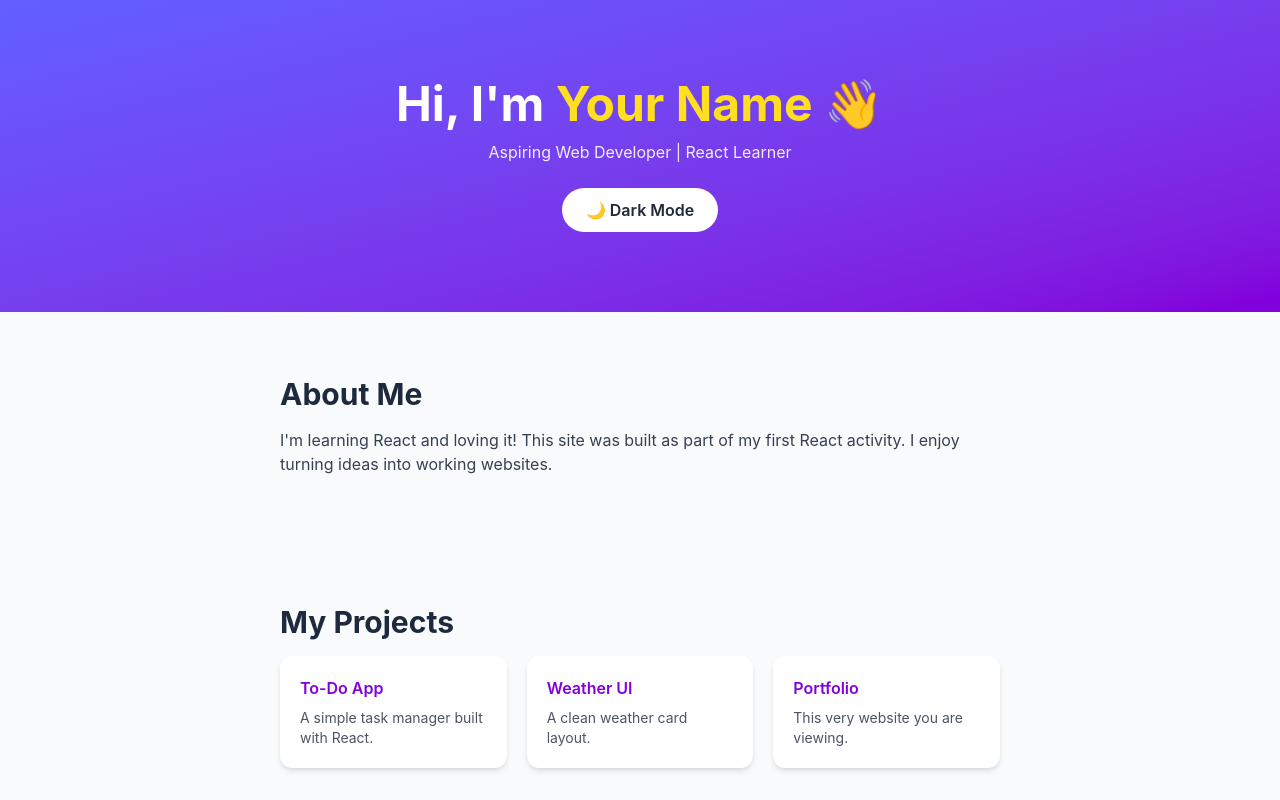
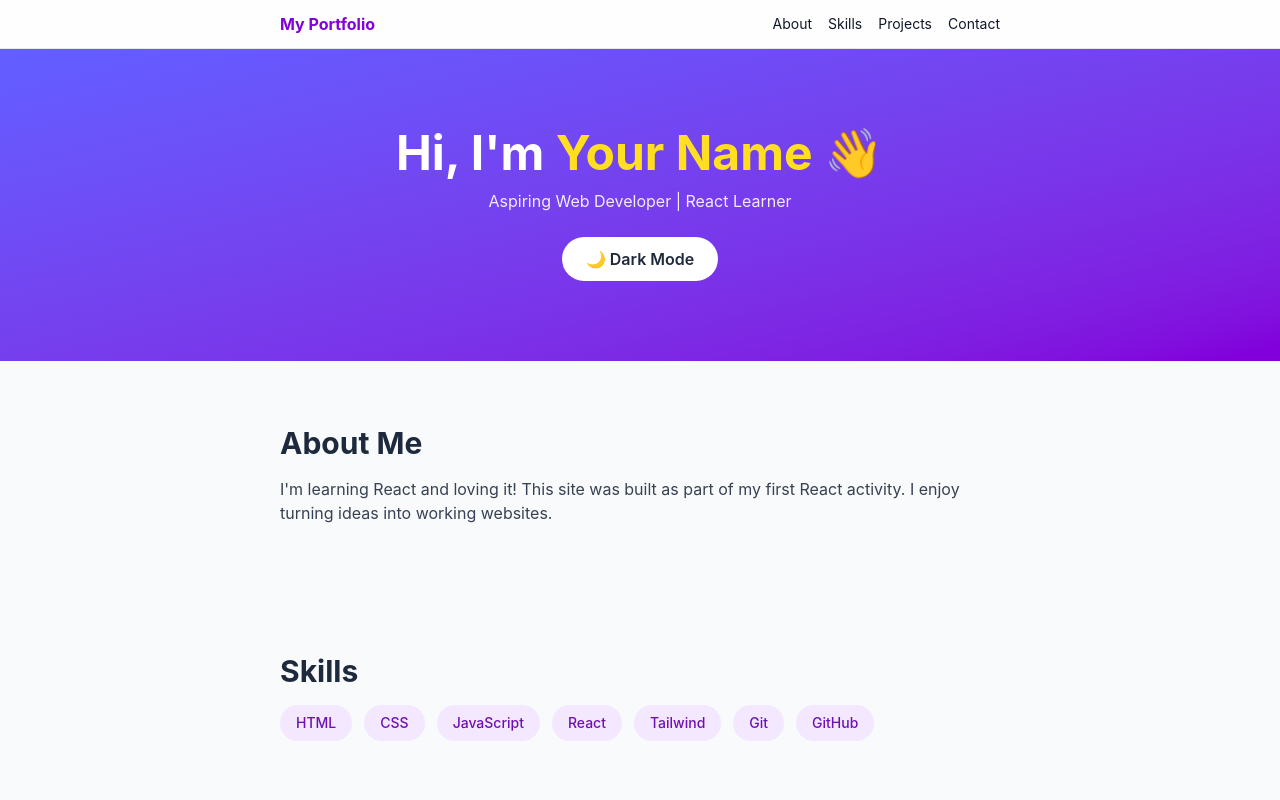
Before and after one commit to saintschwaysLAB/REACT, a React (Vite) app: page / in a window 1280 px wide. Shown: the top 800 px of the page. Built offline with nearby package versions, Linux system fonts and the light colour scheme.

Commit message:
Add skill section

```diff
--- a/src/App.jsx
+++ b/src/App.jsx
@@ -1,6 +1,8 @@
 import { useState } from 'react';
+import Navbar from './components/Navbar';
 import Header from './components/Header';
 import About from './components/About';
+import Skills from './components/Skills';
 import Projects from './components/Projects';
 import Contact from './components/Contact';
 import Footer from './components/Footer';
@@ -11,8 +13,10 @@ function App() {
   return (
     <div className={darkMode ? 'dark' : ''}>
       <div className="min-h-screen bg-gray-50 text-gray-900 transition-colors dark:bg-gray-900 dark:text-gray-100">
+        <Navbar />
         <Header darkMode={darkMode} toggleDark={() => setDarkMode(!darkMode)} />
         <About />
+        <Skills />
         <Projects />
         <Contact />
         <Footer />
--- /dev/null
+++ b/src/components/Navbar.jsx
@@ -0,0 +1,19 @@
+function Navbar() {
+  return (
+    <nav className="sticky top-0 z-50 bg-white/80 backdrop-blur border-b border-gray-200 dark:bg-gray-900/80 dark:border-gray-700">
+      <div className="max-w-3xl mx-auto px-6 py-3 flex justify-between items-center">
+        <span className="font-bold text-purple-700 dark:text-purple-300">
+          My Portfolio
+        </span>
+        <div className="flex gap-4 text-sm">
+          <a href="#about" className="hover:text-purple-700 dark:hover:text-purple-300">About</a>
+          <a href="#skills" className="hover:text-purple-700 dark:hover:text-purple-300">Skills</a>
+          <a href="#projects" className="hover:text-purple-700 dark:hover:text-purple-300">Projects</a>
+          <a href="#contact" className="hover:text-purple-700 dark:hover:text-purple-300">Contact</a>
+        </div>
+      </div>
+    </nav>
+  );
+}
+
+export default Navbar;
--- /dev/null
+++ b/src/components/Skills.jsx
@@ -0,0 +1,23 @@
+const skills = ['HTML', 'CSS', 'JavaScript', 'React', 'Tailwind', 'Git', 'GitHub'];
+
+function Skills() {
+  return (
+    <section id="skills" className="max-w-3xl mx-auto px-6 py-16">
+      <h2 className="text-3xl font-bold mb-4 text-slate-800 dark:text-blue-200">
+        Skills
+      </h2>
+      <div className="flex flex-wrap gap-3">
+        {skills.map((s) => (
+          <span
+            key={s}
+            className="bg-purple-100 text-purple-800 dark:bg-purple-900 dark:text-purple-100 px-4 py-2 rounded-full text-sm font-medium"
+          >
+            {s}
+          </span>
+        ))}
+      </div>
+    </section>
+  );
+}
+
+export default Skills;
```
